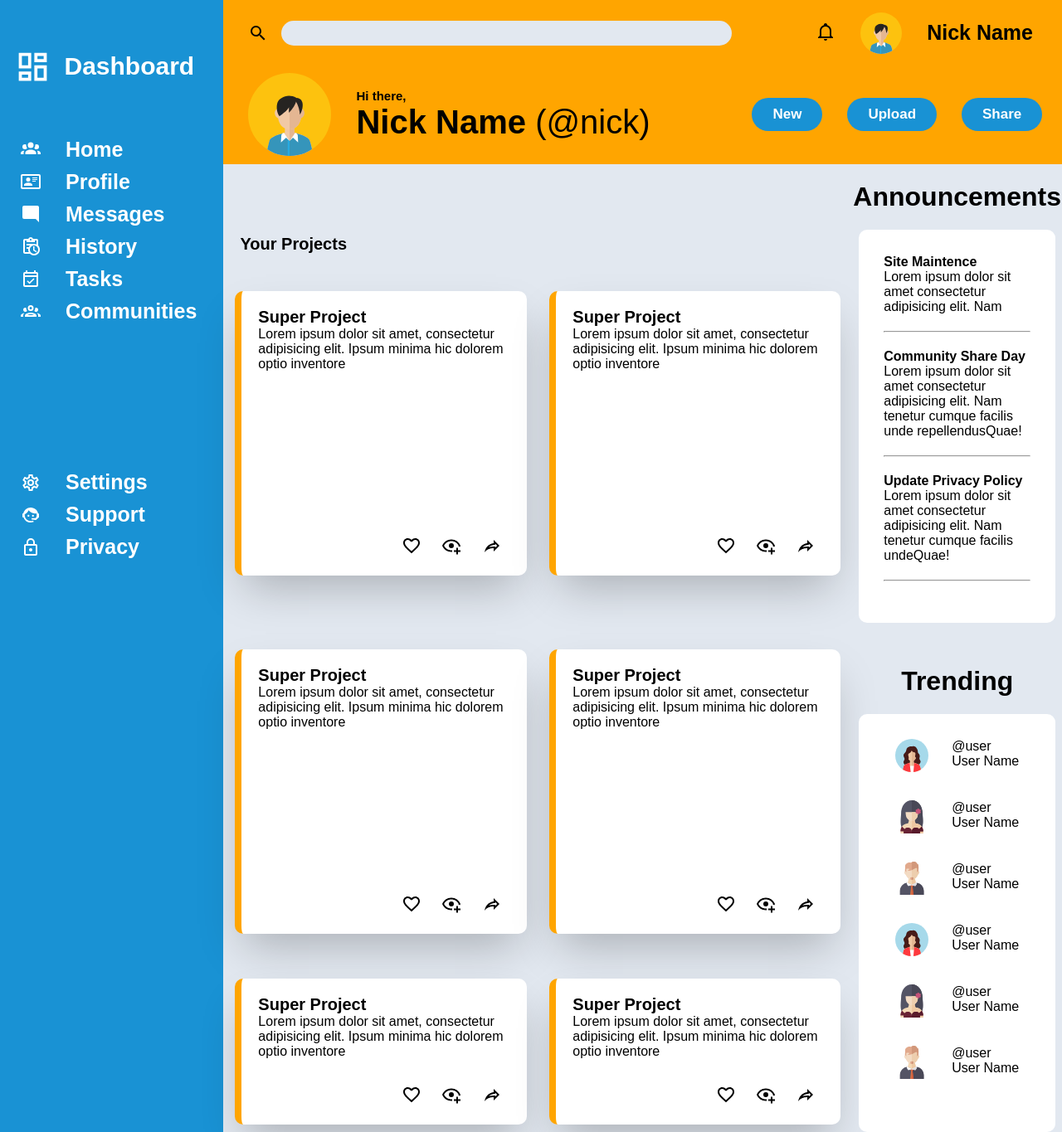
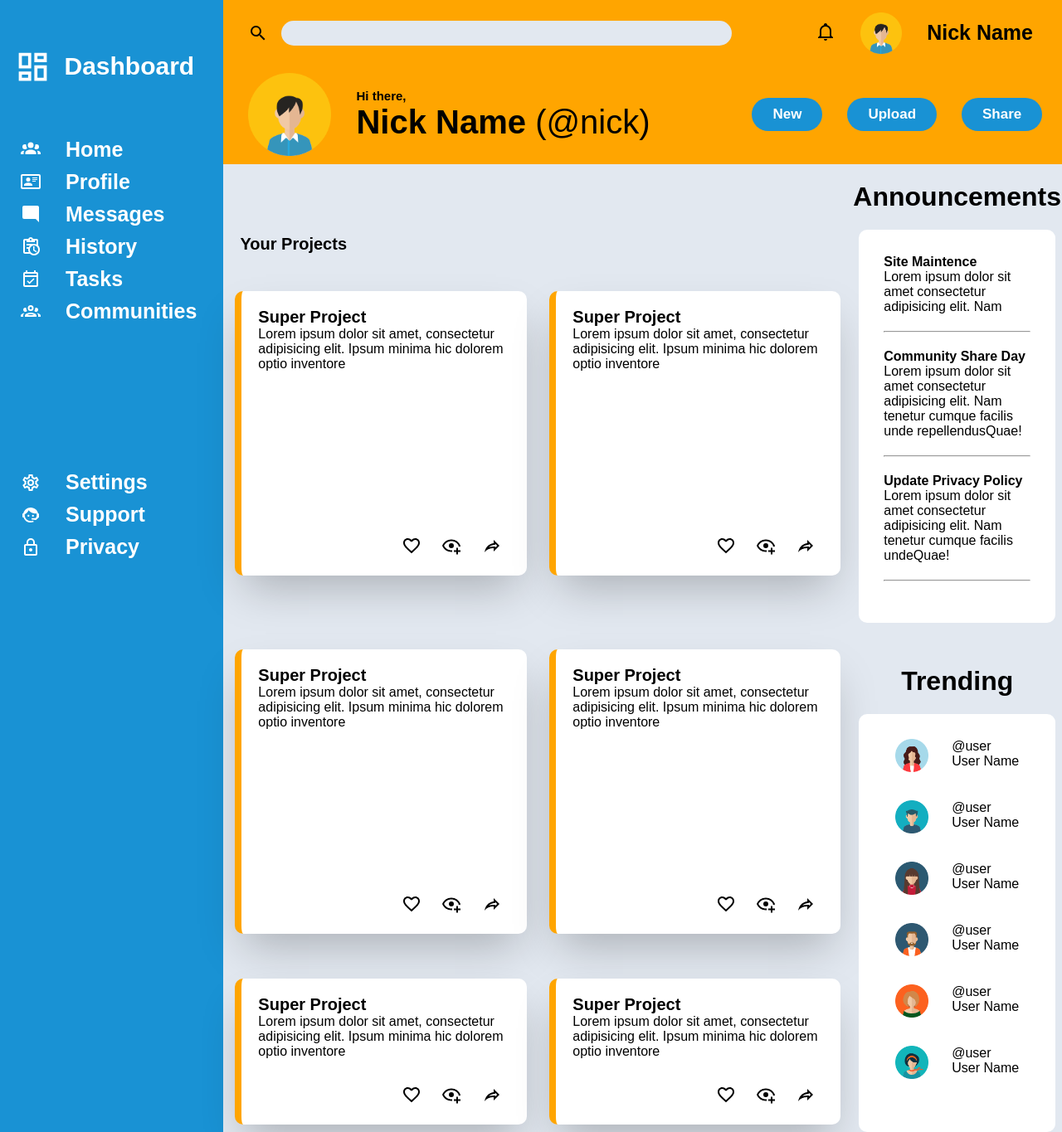
Before and after one commit to wojciech-lasota/admin-dashboard, a plain HTML site: page index.html in a window 1280 px wide. Shown: the whole page at 83% size. Drawn offline with Linux system fonts and the light colour scheme.

Commit message:
Add files via upload

```diff
--- a/index.html
+++ b/index.html
@@ -25,7 +25,7 @@
                         <img src="images/bell-outline.svg" />
                     </div>
                     <div class="avatar">
-                        <img src="/images/avatar-svgrepo-com (1).svg" alt="">
+                        <img src="/images/avatar-svgrepo-com (1).png" alt="">
                     </div>
                     <div class="nickname">
                         <p>Nick Name</p>
@@ -36,7 +36,7 @@
             <div class="header-down-part">
                 <div class="header-down-part-leftside">
                     <div class="avatar">
-                        <img src="/images/avatar-svgrepo-com (1).svg" alt="">
+                        <img src="/images/avatar-svgrepo-com (1).png" alt="">
                     </div>
                     <div class="header-down-part-welcome">
                         <span>Hi there,</span></br>
@@ -228,7 +228,7 @@
                     <div class="item-card">
                         <div class="user">
                             <div class="user-avatar">
-                                <img src="/images/avatar-svgrepo-com (3).svg" alt="">
+                                <img src="/images/avatar-svgrepo-com (3).png" alt="">
                             </div>
                             <div class="user-info">
                                 @user</br>
@@ -237,7 +237,7 @@
                         </div>
                         <div class="user">
                             <div class="user-avatar">
-                                <img src="/images/avatar-svgrepo-com (4).svg" alt="">
+                                <img src="/images/avatar-svgrepo-com.png" alt="">
                             </div>
                             <div class="user-info">
                                 @user</br>
@@ -246,7 +246,7 @@
                         </div>
                         <div class="user">
                             <div class="user-avatar">
-                                <img src="/images/avatar-svgrepo-com (5).svg" alt="">
+                                <img src="/images/avatar-svgrepo-com (1) (1).png" alt="">
                             </div>
                             <div class="user-info">
                                 @user</br>
@@ -255,7 +255,7 @@
                         </div>
                         <div class="user">
                             <div class="user-avatar">
-                                <img src="/images/avatar-svgrepo-com (3).svg" alt="">
+                                <img src="/images/avatar-svgrepo-com (2).png" alt="">
                             </div>
                             <div class="user-info">
                                 @user</br>
@@ -264,7 +264,7 @@
                         </div>
                         <div class="user">
                             <div class="user-avatar">
-                                <img src="/images/avatar-svgrepo-com (4).svg" alt="">
+                                <img src="/images/avatar-svgrepo-com (3) (1).png" alt="">
                             </div>
                             <div class="user-info">
                                 @user</br>
@@ -273,7 +273,7 @@
                         </div>
                         <div class="user">
                             <div class="user-avatar">
-                                <img src="/images/avatar-svgrepo-com (5).svg" alt="">
+                                <img src="/images/avatar-svgrepo-com (4).png" alt="">
                             </div>
                             <div class="user-info">
                                 @user</br>
--- a/style.css
+++ b/style.css
@@ -134,6 +134,11 @@ nav {
     height: 5rem;
     margin-right: 3rem;
 }
+.header-upper-part-controls .avatar img{
+    width: 5rem;
+    height: 5rem;
+    margin-right: 3rem;
+}
 .header-upper-part-controls .nickname{
 font-size: 2.5rem;
 font-weight: 700;
@@ -149,7 +154,8 @@ font-weight: 700;
     align-items: center;
 }
 
-.header-down-part-leftside .avatar{
+.header-down-part-leftside .avatar,
+.header-down-part-leftside .avatar img{
     width: 10rem;
     height: 10rem;
     margin-right: 3rem;
@@ -262,6 +268,7 @@ hr {
 
 
 }
-.user-avatar{
+.user-avatar,
+.user-avatar img{
     width: 4rem;
 }
```
